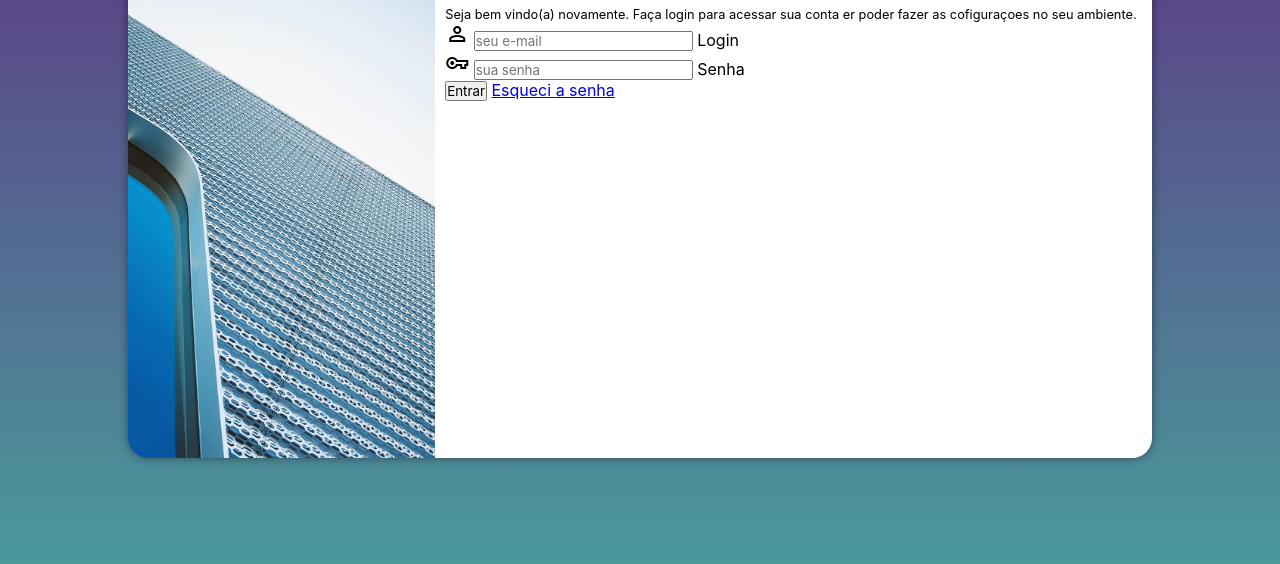
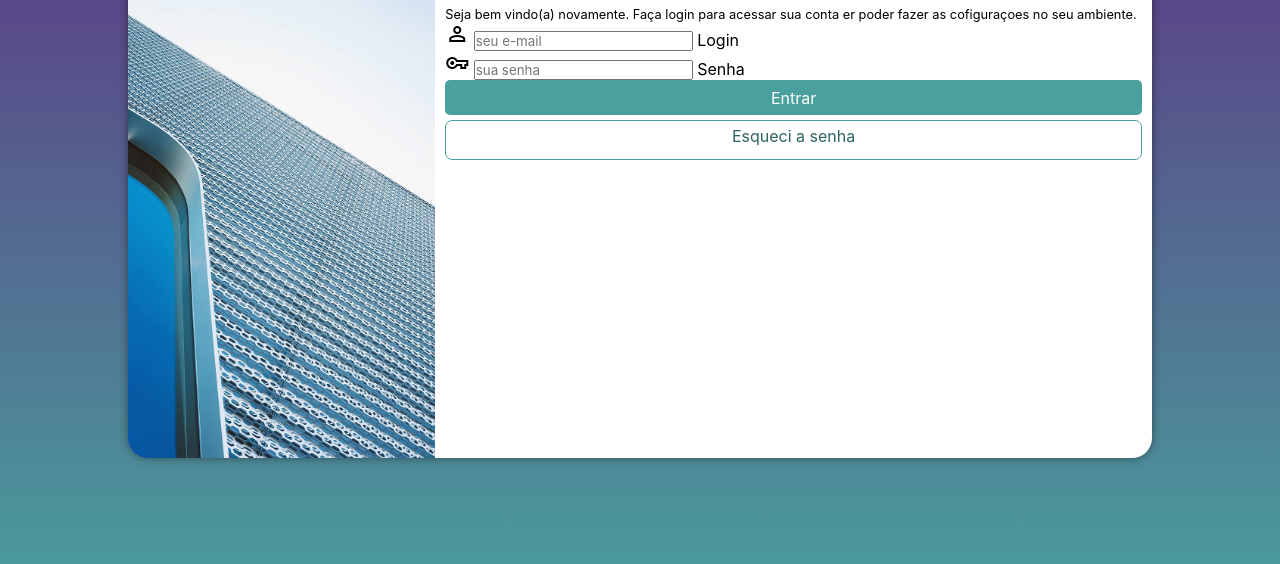
Before and after one commit to amylimadev/projeto-login, a plain HTML site: page index.html in a window 1280 px wide. Shown: the part 192-756 px from the top of the page. Drawn offline with nearby package versions, Linux system fonts and the light colour scheme.

Commit message:
formatação do formulario

```diff
--- a/estilos/style.css
+++ b/estilos/style.css
@@ -33,7 +33,7 @@
     overflow: hidden;
 
     background-color: white;
-    width: 250px;
+    width: 256px;
     height: 500px;
     border-radius: 20px;
     box-shadow: 0px 0px 10px rgba(0, 0, 0, 0.450);
@@ -62,4 +62,43 @@
 
 div#formulario > p {
     font-size: 0.8em;
- }
+}
+
+form > input[type=submit] {
+    display: block;
+    font-size: 1em;
+    width: 100%;
+    height: 35px;
+    background-color: #49a09d;
+    color: white;
+    border: none;
+    border-radius: 5px;
+    cursor: pointer;
+}
+
+form > input[type=submit]:hover {
+    background-color: #2d6462;
+}
+
+form > a.botao {
+    display: block;
+    text-align: center;
+    font-size: 1em;
+    width: 100%;
+    height: 40px;
+    padding-top: 5px;
+    margin-top: 5px;
+    background-color: white;
+    color: #2d6462;
+    border: 1px solid #49a09d;
+    border-radius: 7px;
+    text-decoration: none;
+}
+
+form > a.botao:hover {
+    background-color: #6cd3cf;
+}
+
+form > a.botao > i {
+    font-size: 0.8em;
+}
--- a/index.html
+++ b/index.html
@@ -29,7 +29,7 @@
                         <label for="isenha">Senha</label>
                     </div>
                     <input type="submit" value="Entrar">
-                    <a href="esqueci.html">
+                    <a href="esqueci.html" class="botao">
                        Esqueci a senha <span class="material.icons"></span>
                     </a>
                 </form>
```
